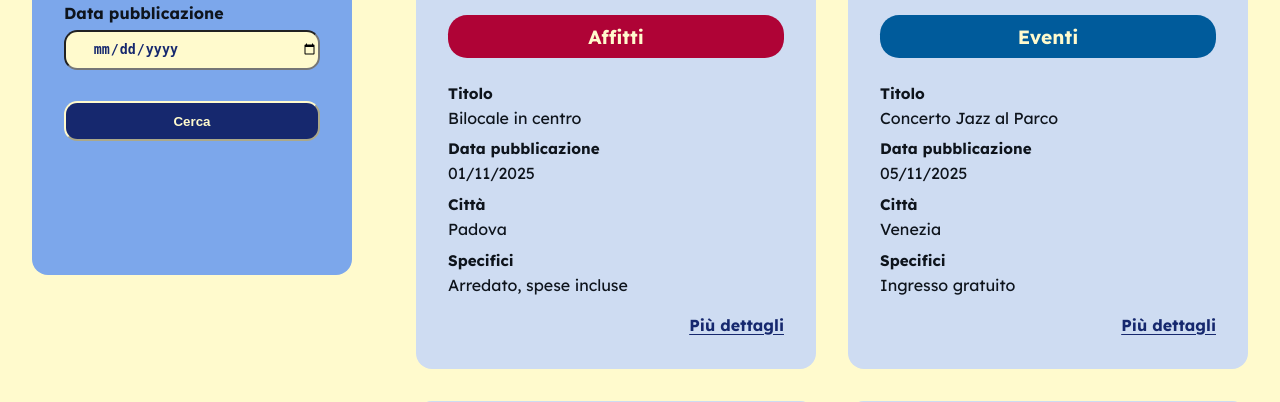
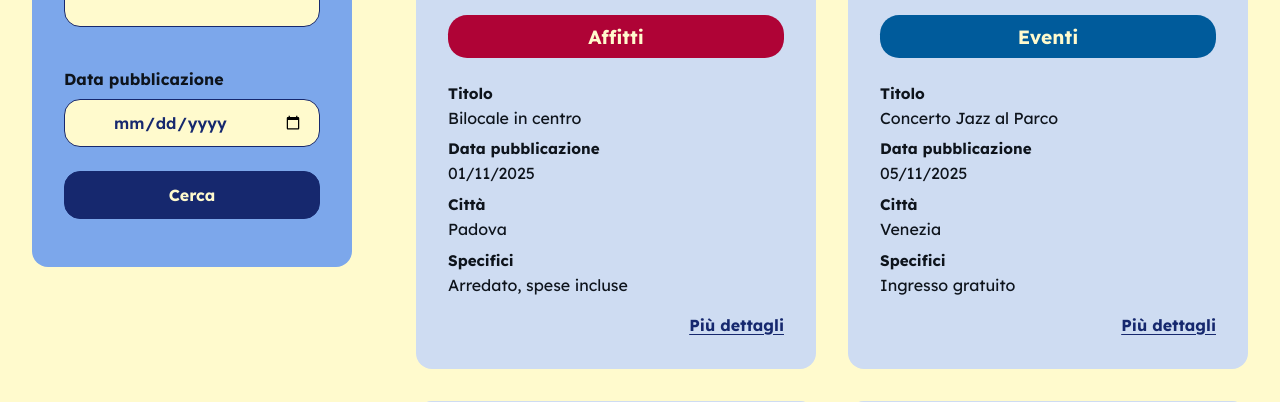
Before and after one commit to nenadkk/StudentSpace, a PHP site: page /html/esplora.html in a window 1280 px wide. Shown: the part 572-974 px from the top of the page. Run offline with PHP 8.4, Linux system fonts and the light colour scheme.

Commit message:
css filtri e esplora fatto + sistemati button modulari

```diff
--- a/css/style.css
+++ b/css/style.css
@@ -601,7 +601,7 @@ button {
     background-color: var(--bluNotte);
     color: var(--crema);
     font-weight: 600;
-    border-color: var(--crema);
+    /*border-color: var(--crema);*/
 }
 
 
@@ -620,22 +620,19 @@ button {
   box-sizing: border-box;
   margin: 2em 2em 1em 2em;
   float: left;
-  min-height: calc(100vh - 12em); /* estensione verticale fino al footer */
   display: flex;
   flex-direction: column;
-  gap: 1.5em;
+  gap: 0.5em;
 }
 
 #filtri h2 {
   text-align: center;
   font-size: 1.4em;
-  margin-bottom: 0.5em;
 }
 
 #filtri form {
   display: flex;
   flex-direction: column;
-  gap: 1em;
 }
 
 #filtri fieldset {
@@ -644,7 +641,6 @@ button {
   margin: 0;
   display: flex;
   flex-direction: column;
-  gap: 0.3em;
 }
 
 #filtri label {
@@ -654,10 +650,10 @@ button {
 
 #filtri input,
 #filtri select,
-#filtri button, {
+#filtri button {
     width: 100%; /* si adattano al contenitore */
     padding: 0.6em 1em;
-    margin-top: 2em;
+    margin-top: 0.5em;
     margin-bottom: 1em;
     border-radius: 1em;
     min-height: 3em;
```
